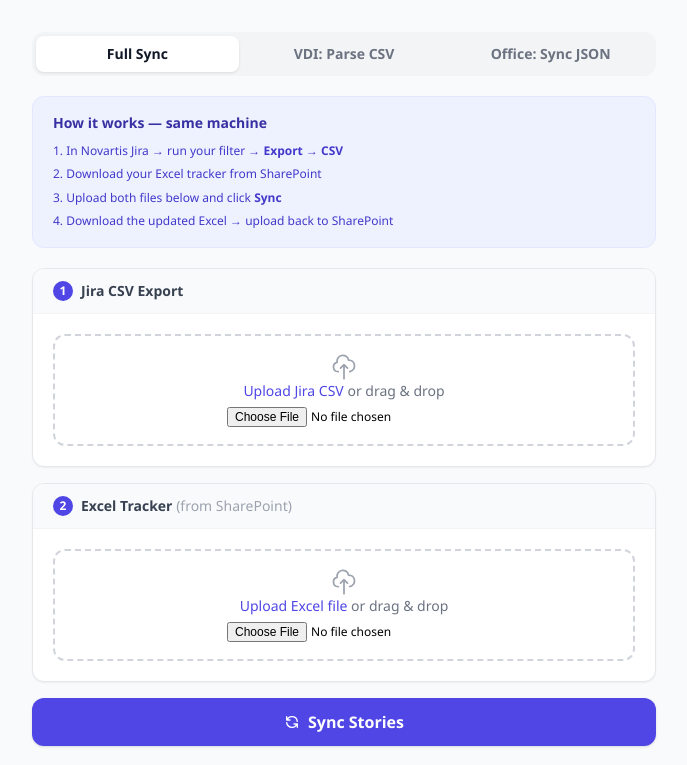
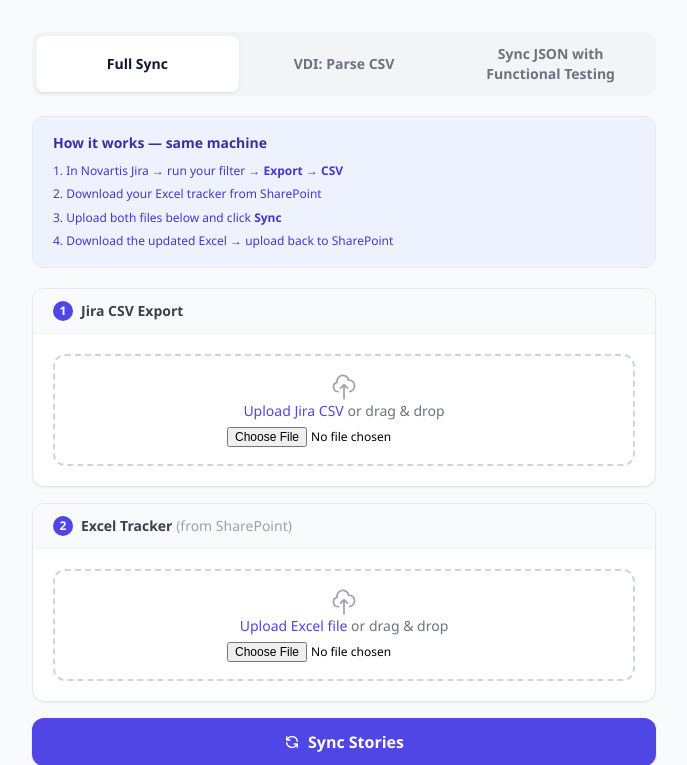
Before and after one commit to psheldon230/User-Story-Tracker, a Flask app: page / in a window 1280 px wide. Shown: the part 67-832 px from the top of the page, without its empty margins (296-983 px from the left). Run offline with Flask 3, Linux system fonts and the light colour scheme.

Commit message:
Rename 3rd tab from "Office: Sync JSON" to "Sync JSON with Functional Testing"
https://claude.ai/code/session_01XiQFoJRMttSs5E9zdNao6o

```diff
--- a/templates/index.html
+++ b/templates/index.html
@@ -51,7 +51,7 @@
       </button>
       <button type="button" id="tab-office"
         class="tab-btn flex-1 py-2 px-3 rounded-lg text-sm font-semibold transition-colors">
-        Office: Sync JSON
+        Sync JSON with Functional Testing
       </button>
     </div>
 
@@ -73,7 +73,7 @@
         <li>In Novartis Jira &rarr; run your filter &rarr; <strong>Export &rarr; CSV</strong></li>
         <li>Upload the CSV here and click <strong>Parse &amp; Download JSON</strong></li>
         <li>Save the downloaded <code>.json</code> file and send it to yourself over Teams</li>
-        <li>Switch to your Deloitte machine &rarr; use <strong>Office: Sync JSON</strong> tab</li>
+        <li>Switch to your Deloitte machine &rarr; use <strong>Sync JSON with Functional Testing</strong> tab</li>
       </ol>
     </div>
 
```
